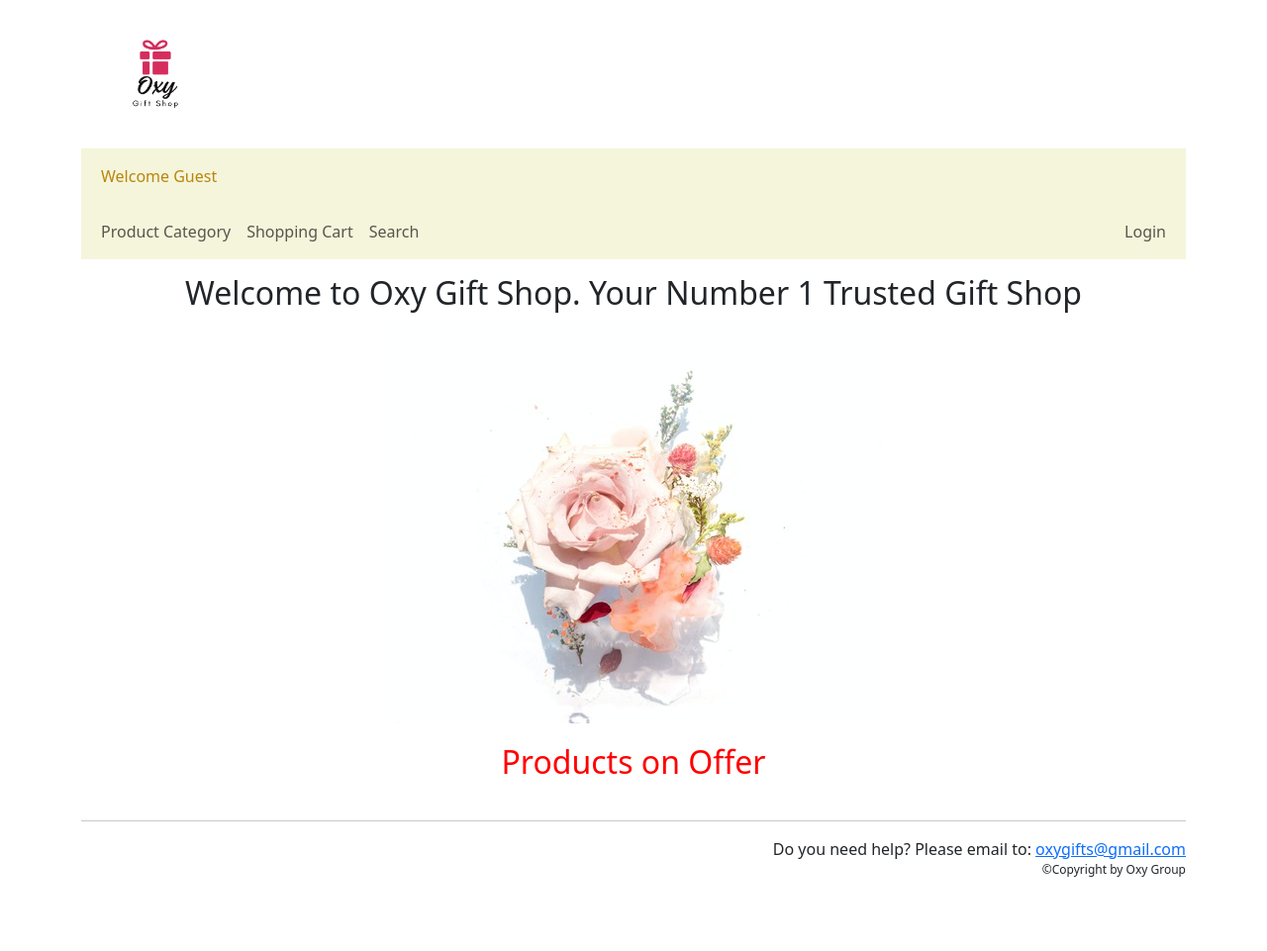
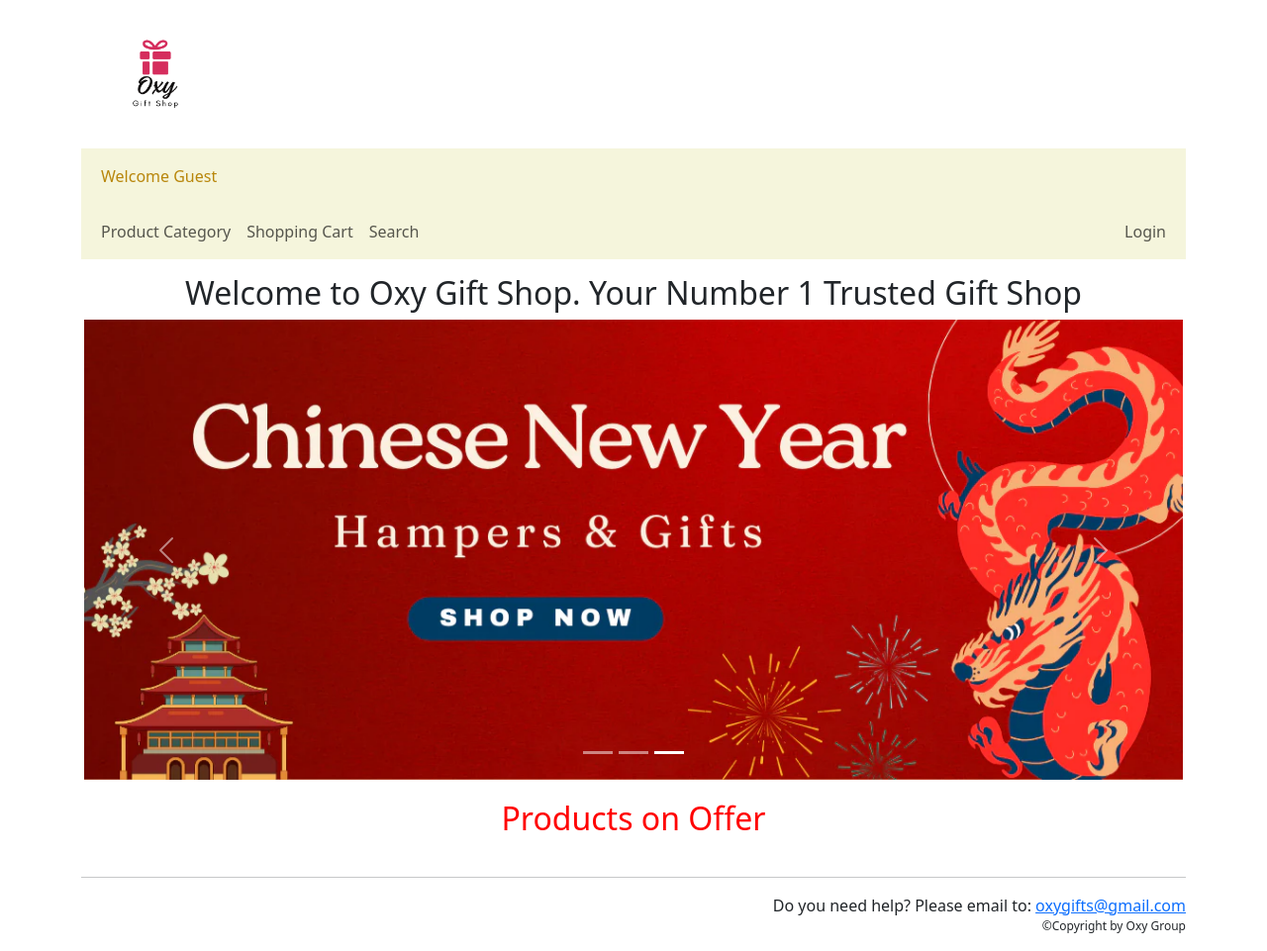
Before and after one commit to JesiahChow/EcadAssignment, a PHP site: page / in a window 1280 px wide. Shown: the whole page at 99% size. Before the commit the page ends 886 px from the top, so only its background shows below. Run offline with PHP 8.4, Linux system fonts and the light colour scheme; data that the repository does not hold is empty.

Commit message:
implemented image slideshow in homepage

```diff
--- a/header.php
+++ b/header.php
@@ -4,7 +4,7 @@
 <head>
     <meta charset="utf-8">
     <meta name="viewport" content="width=device-width, initial-scale=1">
-    <title>OXYFLORA</title>
+    <title>Oxy Gift Shop</title>
     <!-- Latest compiled and minified CSS -->
 <link href="https://cdn.jsdelivr.net/npm/bootstrap@5.3.2/dist/css/bootstrap.min.css" rel="stylesheet" >
 <!-- Latest compiled JavaScript -->
--- a/index.php
+++ b/index.php
@@ -5,11 +5,37 @@ session_start();
 // Include the Page Layout header
 include("header.php");
 ?>
-<!--flower image source-->
-<!--https://unsplash.com/photos/pink-roses-illustration-_IpKsTK9gcE-->
+<!--image  for slider source-->
+<!--https://giftr.sg/-->
 <h2 style="text-align: center;">Welcome to Oxy Gift Shop. Your Number 1 Trusted Gift Shop</h2>
-<img src="Images/flower.jpg" class="img-fluid"
-     style="display:block; margin:auto;"/>
+
+<!--Image slideshow using bootstrap-->
+<div id="carouselExampleAutoplaying" class="carousel slide" data-bs-ride="carousel">
+<div class="carousel-indicators">
+        <button type="button" data-bs-target="#carouselExampleIndicators" data-bs-slide-to="0" class="" aria-label="Slide 1"></button>
+        <button type="button" data-bs-target="#carouselExampleIndicators" data-bs-slide-to="1" aria-label="Slide 2" class=""></button>
+        <button type="button" data-bs-target="#carouselExampleIndicators" data-bs-slide-to="2" aria-label="Slide 3" class="active" aria-current="true"></button>
+      </div>
+  <div class="carousel-inner">
+    <div class="carousel-item active">
+      <img src="Images/cny.webp" class="d-block w-100" alt="Chinese New Year">
+    </div>
+    <div class="carousel-item">
+      <img src="Images/valentine.webp" class="d-block w-100" alt="Valentines Day">
+    </div>
+    <div class="carousel-item">
+      <img src="Images/wedding.webp" class="d-block w-100" alt="Wedding">
+    </div>
+  </div>
+  <button class="carousel-control-prev" type="button" data-bs-target="#carouselExampleAutoplaying" data-bs-slide="prev">
+    <span class="carousel-control-prev-icon" aria-hidden="true"></span>
+    <span class="visually-hidden">Previous</span>
+  </button>
+  <button class="carousel-control-next" type="button" data-bs-target="#carouselExampleAutoplaying" data-bs-slide="next">
+    <span class="carousel-control-next-icon" aria-hidden="true"></span>
+    <span class="visually-hidden">Next</span>
+  </button>
+</div>
 
 </hr>
 
@@ -60,7 +86,6 @@ echo"</div>";
 echo"</div>";
   ?>
 
-
 <?php
 // Include the Page Layout footer
 include("footer.php");
```
Also changed, not shown: Images/cny.webp (added), Images/valentine.webp (added), Images/wedding.webp (added), css/site.css (line endings or trailing spaces).
